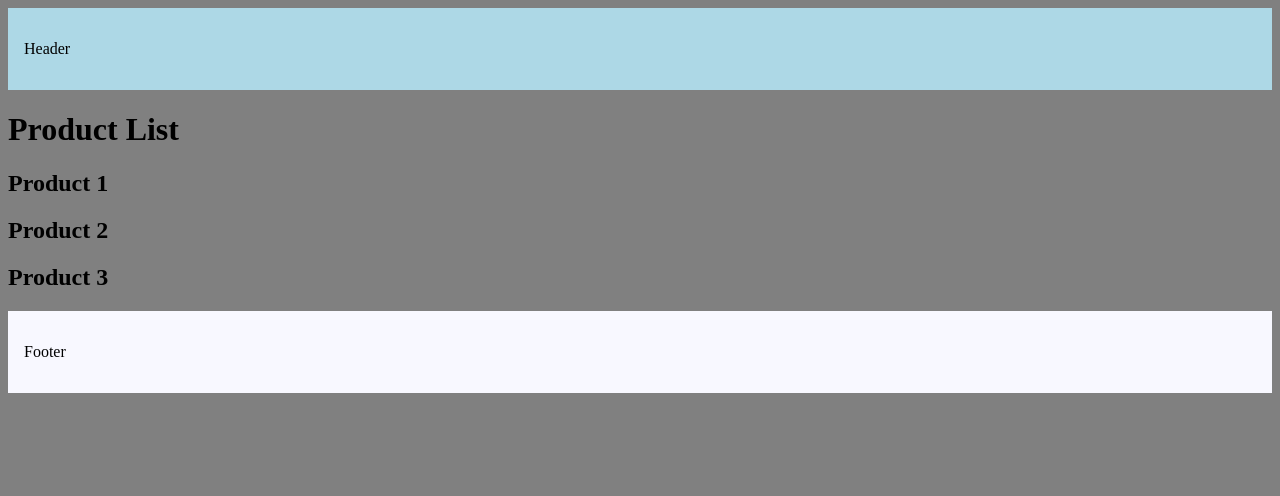
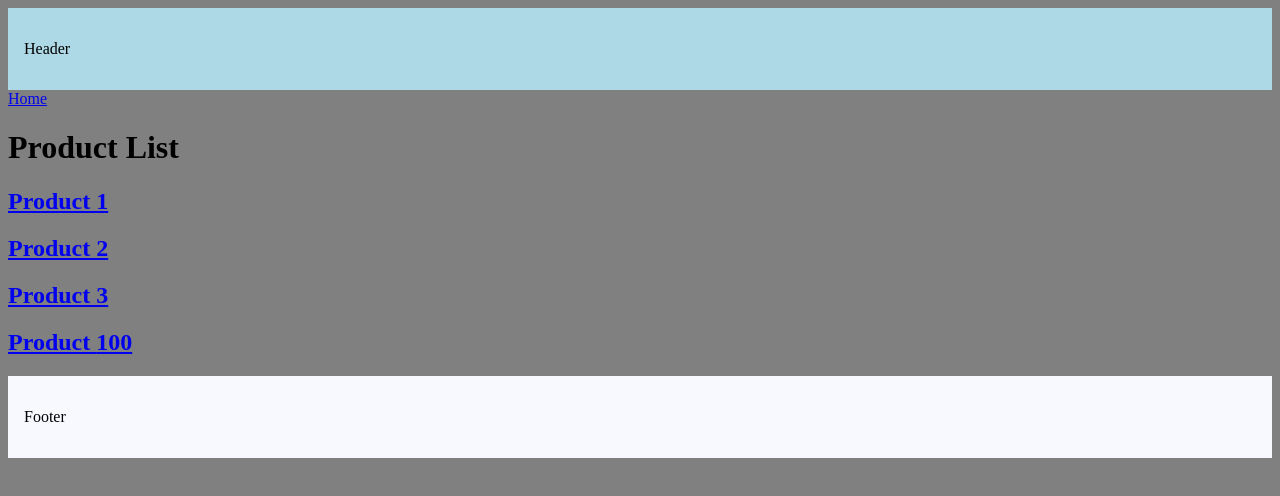
Before and after one commit to iceicles/NextJS-Tutorial, a Next.js app: page /products in a window 1280 px wide. Shown: the top 496 px of the page. Built offline with nearby package versions, Linux system fonts and the light colour scheme.

Commit message:
link component navigation

```diff
--- a/src/app/products/page.tsx
+++ b/src/app/products/page.tsx
@@ -1,10 +1,25 @@
+import Link from 'next/link';
+
 export default function ProductList() {
+  const productId = 100;
   return (
     <>
+      <Link href='/'>Home</Link>
       <h1>Product List</h1>
-      <h2>Product 1</h2>
-      <h2>Product 2</h2>
-      <h2>Product 3</h2>
+      <h2>
+        <Link href='products/1'>Product 1</Link>
+      </h2>
+      <h2>
+        <Link href='products/2'>Product 2</Link>
+      </h2>
+      <h2>
+        <Link href='products/3' replace>
+          Product 3
+        </Link>
+      </h2>
+      <h2>
+        <Link href={`products/${productId}`}>Product {productId}</Link>
+      </h2>
     </>
   );
 }
```
Also changed, not shown: src/app/page.tsx (+9 -1 lines).
